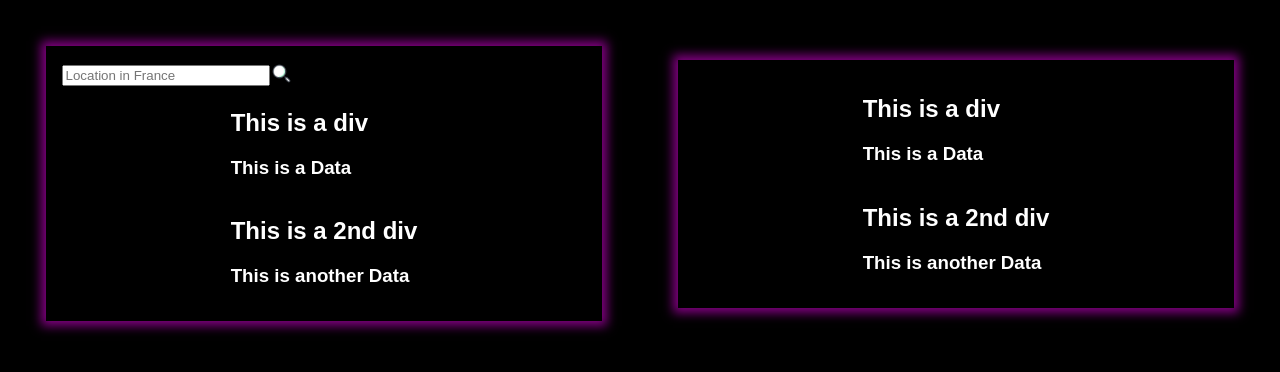
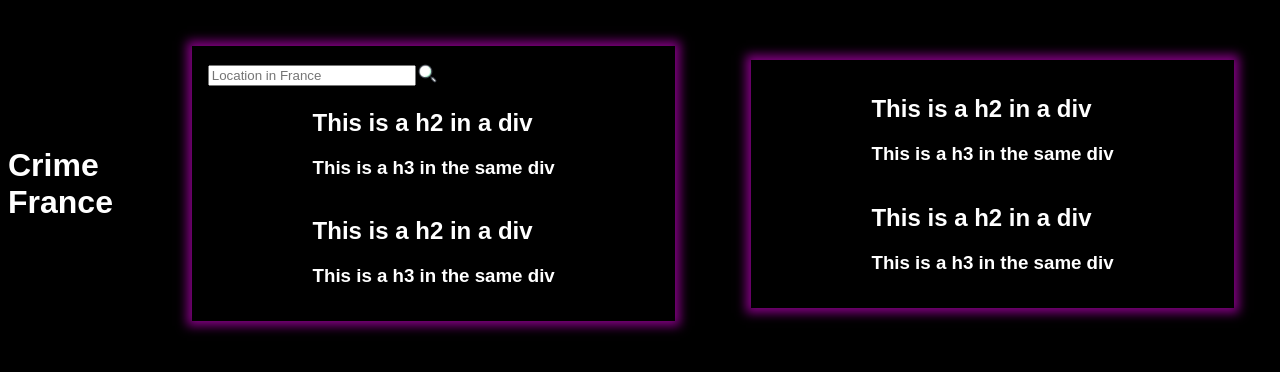
Before and after one commit to stellapln/front-end-imac2, a plain HTML site: page index.html in a window 1280 px wide. Drawn offline with Linux system fonts and the light colour scheme.

Commit message:
Update index.html

```diff
--- a/index.html
+++ b/index.html
@@ -6,6 +6,9 @@
 	</head>
 	<body>
         <div class="both-column">
+            <div class="title">
+                <h1>Crime France</h1>
+            </div>
             <div class="big-block" id="left-block">
                 <div class="input-research" >
                     <input type="text" id="search-bar" placeholder="Location in France"/>
@@ -15,24 +18,24 @@
                 </div>
                 <div class="small-blocks">
                     <div class="small-block">
-                        <h2>This is a div</h2>
-                        <h3> This is a Data </h3>
+                        <h2>This is a h2 in a div</h2>
+                        <h3>This is a h3 in the same div</h3>
                     </div>
                     <div class="small-block">
-                        <h2>This is a 2nd div</h2>
-                        <h3> This is another Data </h3>
+                        <h2>This is a h2 in a div</h2>
+                        <h3>This is a h3 in the same div</h3>
                     </div>
                 </div>
             </div>
             <div class="big-block" id="right-block">
                 <div class="small-blocks">
                     <div class="small-block">
-                        <h2>This is a div</h2>
-                        <h3> This is a Data </h3>
+                        <h2>This is a h2 in a div</h2>
+                        <h3>This is a h3 in the same div</h3>
                     </div>
                     <div class="small-block">
-                        <h2>This is a 2nd div</h2>
-                        <h3> This is another Data </h3>
+                        <h2>This is a h2 in a div</h2>
+                        <h3>This is a h3 in the same div</h3>
                     </div>
                 </div>
             </div>
```
